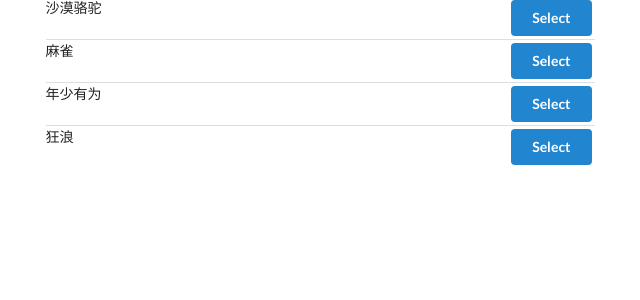
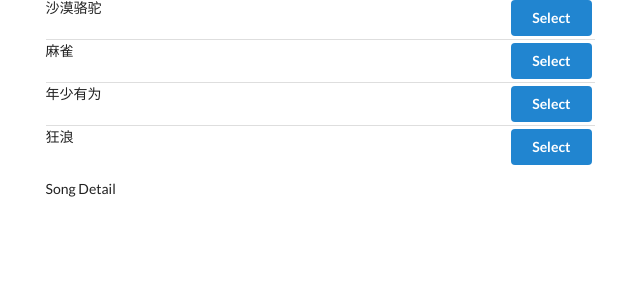
Before and after one commit to xingkongzyx/react-redux, a React (Create React App) app in the folder songs/: page / in a window 1280 px wide. Shown: the top 300 px of the page, without its empty margins (31-671 px from the left). Built offline with nearby package versions, Linux system fonts and the light colour scheme.

Commit message:
create song detail component

```diff
--- a/songs/src/components/App.js
+++ b/songs/src/components/App.js
@@ -1,5 +1,6 @@
 import React from "react";
 import SongList from "./SongList";
+import SongDetail from "./SongDetail";
 // 如果不明确声明文件而只是声明目录，webpack将默认使用index.js文件
 // 使用{}意味着我们想要import named export from the file
 import { selectSong } from "../actions";
@@ -10,6 +11,7 @@ const App = () => {
 			<div className="ui row">
 				<div className="column eight wide">
 					<SongList />
+					<SongDetail />
 				</div>
 			</div>
 		</div>
--- /dev/null
+++ b/songs/src/components/SongDetail.js
@@ -0,0 +1,8 @@
+import React from "react";
+import { connect } from "react-redux";
+
+const SongDetail = () => {
+	return <div>Song Detail</div>;
+};
+
+export default SongDetail;
--- a/songs/src/components/SongList.js
+++ b/songs/src/components/SongList.js
@@ -1,5 +1,6 @@
 import React from "react";
 import { connect } from "react-redux";
+import { selectSong } from "../actions";
 
 class SongList extends React.Component {
 	// return JSX code
@@ -8,7 +9,12 @@ class SongList extends React.Component {
 			return (
 				<div className="item" key={song.title}>
 					<div className="right floated content">
-						<button className="ui button primary">
+						<button
+							className="ui button primary"
+							onClick={() => {
+								this.props.selectSong(song);
+							}}
+						>
 							Select
 						</button>
 					</div>
@@ -19,14 +25,20 @@ class SongList extends React.Component {
 	}
 
 	render() {
-
-		return <div className="ui divided list">{this.renderList()} </div>;
+		return (
+			<div className="ui divided list">
+				{this.renderList()}{" "}
+			</div>
+		);
 	}
 }
 
 /* 将store中的state(all data)传入function并进行一些计算,
 最后使数据以props的形式显示于component中 */
 const mapStatetToProps = (state) => {
+	console.log(state);
 	return { songs: state.songs };
 };
-export default connect(mapStatetToProps)(SongList);
+
+// connect func会将selectSong action creator 作为props传入component
+export default connect(mapStatetToProps, { selectSong })(SongList);
```
